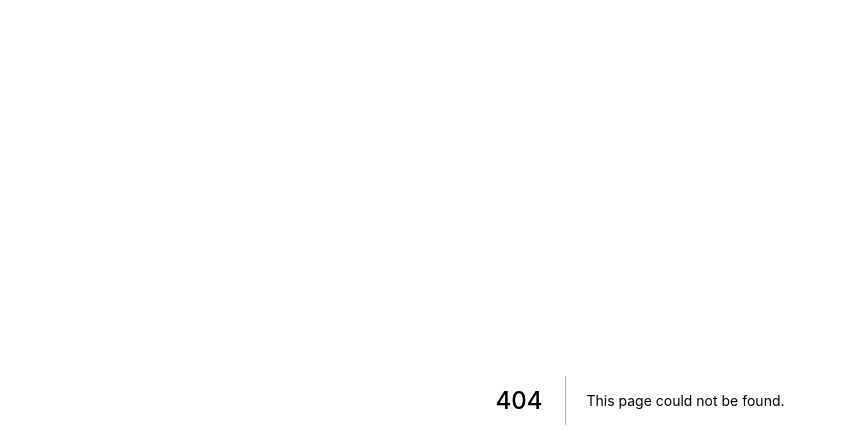
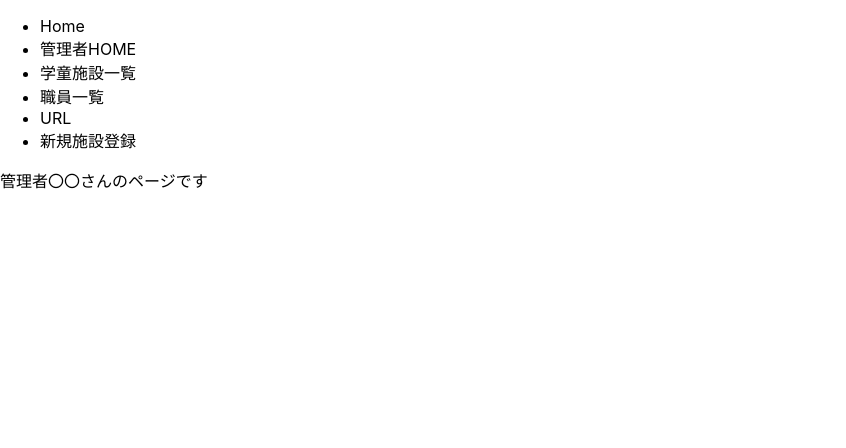
Before and after one commit to hidamari-kaihatu/aikon-app, a Next.js app in the folder app-next/next/: page /admin/admin-layout in a window 1280 px wide. Before the commit this address had no page. Shown: the top 448 px of the page, without its empty margins (0-846 px from the left). Built offline with nearby package versions, Linux system fonts and the light colour scheme.

Commit message:
layoutの設定

```diff
--- /dev/null
+++ b/app-next/next/pages/admin/admin-layout.tsx
@@ -0,0 +1,18 @@
+import Head from 'next/head'
+import Header  from './admin-header';
+import Footer  from './admin-footer';
+
+export default function Layout({ children }:any) {
+    return (
+      <>
+        <Head>
+          <title>スマートGAKUDO</title>
+          <meta name="description" content="Generated by create next app" />
+          <link rel="icon" href="/favicon.ico" />
+        </Head>
+        <Header />
+        <main>{children}</main>
+        <Footer />
+      </>
+    );
+  }
```
